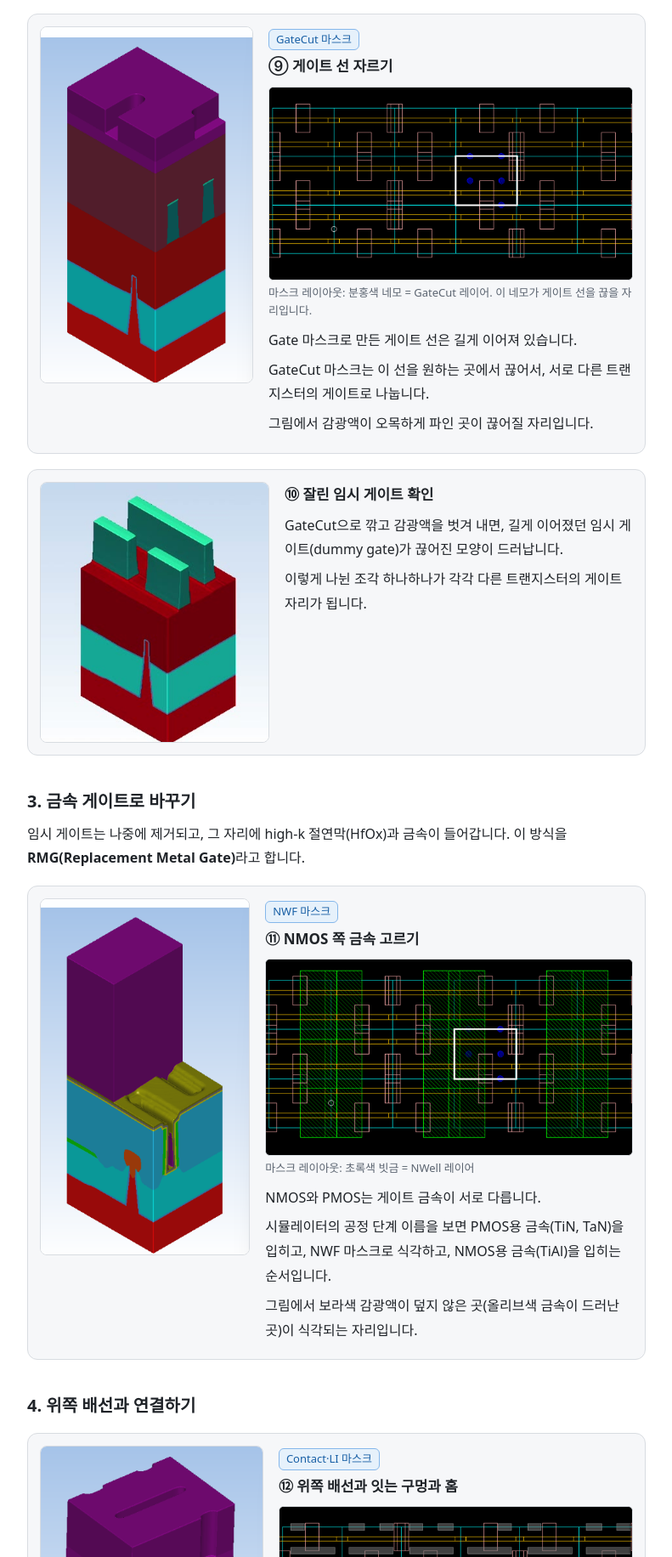
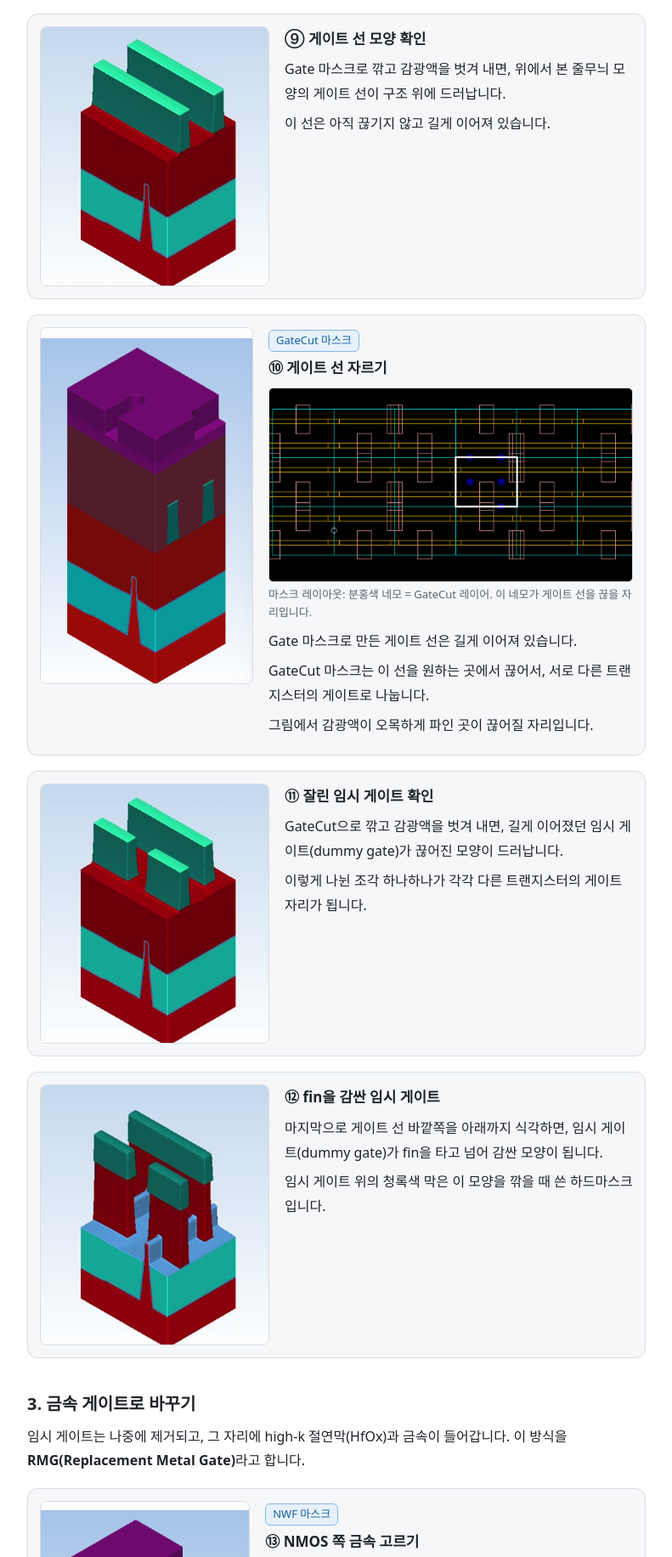
Before and after one commit to meyjeongtae-lang/semiconductor-study, a plain HTML site: page finfet.html in a window 1280 px wide. Shown: the part 3840-5672 px from the top of the page at 85% size, without its empty margins (244-1035 px from the left). Drawn offline with Linux system fonts and the light colour scheme.

Commit message:
⑨ 게이트 선 모양, ⑫ fin을 감싼 dummy gate 그림 추가 및 번호 조정
Co-Authored-By: Claude Sonnet 5.5 <noreply@anthropic.com>

```diff
--- a/finfet.html
+++ b/finfet.html
@@ -125,10 +125,19 @@
 </div>
 
 <div class="fig step">
+<img src="img/finfet-5b-gate-lines.png" alt="긴 게이트 선 두 줄이 위에 얹힌 구조 그림">
+<div>
+<h3>⑨ 게이트 선 모양 확인</h3>
+<p>Gate 마스크로 깎고 감광액을 벗겨 내면, 위에서 본 줄무늬 모양의 게이트 선이 구조 위에 드러납니다.</p>
+<p>이 선은 아직 끊기지 않고 길게 이어져 있습니다.</p>
+</div>
+</div>
+
+<div class="fig step">
 <img src="img/finfet-6-gatecut.png" alt="보라색 감광액에 홈이 파여 있고 그 아래로 게이트 선이 보이는 그림">
 <div>
 <span class="tag">GateCut 마스크</span>
-<h3>⑨ 게이트 선 자르기</h3>
+<h3>⑩ 게이트 선 자르기</h3>
 <figure class="lay" style="margin-left:0;margin-right:0"><img src="img/finfet-6-gatecut-layout-v3.png" alt="가로 게이트 선 위에 분홍색 네모가 놓인 마스크 레이아웃"><figcaption>마스크 레이아웃: 분홍색 네모 = GateCut 레이어. 이 네모가 게이트 선을 끊을 자리입니다.</figcaption></figure>
 <p>Gate 마스크로 만든 게이트 선은 길게 이어져 있습니다.</p>
 <p>GateCut 마스크는 이 선을 원하는 곳에서 끊어서, 서로 다른 트랜지스터의 게이트로 나눕니다.</p>
@@ -139,9 +148,18 @@
 <div class="fig step">
 <img src="img/finfet-6b-gatecut-done.png" alt="게이트 선이 세 조각으로 끊어져 있는 구조 그림">
 <div>
-<h3>⑩ 잘린 임시 게이트 확인</h3>
+<h3>⑪ 잘린 임시 게이트 확인</h3>
 <p>GateCut으로 깎고 감광액을 벗겨 내면, 길게 이어졌던 임시 게이트(dummy gate)가 끊어진 모양이 드러납니다.</p>
 <p>이렇게 나뉜 조각 하나하나가 각각 다른 트랜지스터의 게이트 자리가 됩니다.</p>
+</div>
+</div>
+
+<div class="fig step">
+<img src="img/finfet-6c-dummy-fin.png" alt="임시 게이트가 fin을 감싸고 있고 그 위에 청록색 마스크 막이 얹힌 구조 그림">
+<div>
+<h3>⑫ fin을 감싼 임시 게이트</h3>
+<p>마지막으로 게이트 선 바깥쪽을 아래까지 식각하면, 임시 게이트(dummy gate)가 fin을 타고 넘어 감싼 모양이 됩니다.</p>
+<p>임시 게이트 위의 청록색 막은 이 모양을 깎을 때 쓴 하드마스크입니다.</p>
 </div>
 </div>
 
@@ -152,7 +170,7 @@
 <img src="img/finfet-7-nwf.png" alt="금속 게이트가 채워진 구조 위에 보라색 감광액이 덮여 있는 그림">
 <div>
 <span class="tag">NWF 마스크</span>
-<h3>⑪ NMOS 쪽 금속 고르기</h3>
+<h3>⑬ NMOS 쪽 금속 고르기</h3>
 <figure class="lay" style="margin-left:0;margin-right:0"><img src="img/finfet-7-nwf-layout-v3.png" alt="초록색 빗금 영역과 분홍색 네모가 함께 보이는 마스크 레이아웃"><figcaption>마스크 레이아웃: 초록색 빗금 = NWell 레이어</figcaption></figure>
 <p>NMOS와 PMOS는 게이트 금속이 서로 다릅니다.</p>
 <p>시뮬레이터의 공정 단계 이름을 보면 PMOS용 금속(TiN, TaN)을 입히고, NWF 마스크로 식각하고, NMOS용 금속(TiAl)을 입히는 순서입니다.</p>
@@ -166,7 +184,7 @@
 <img src="img/finfet-8-contact.png" alt="맨 위 보라색 감광액에 길쭉한 홈이 열려 있는 그림">
 <div>
 <span class="tag">Contact·LI 마스크</span>
-<h3>⑫ 위쪽 배선과 잇는 구멍과 홈</h3>
+<h3>⑭ 위쪽 배선과 잇는 구멍과 홈</h3>
 <figure class="lay" style="margin-left:0;margin-right:0"><img src="img/finfet-8-contact-layout-v3.png" alt="회색 가로 막대와 파란 점이 보이는 마스크 레이아웃"><figcaption>마스크 레이아웃: 회색 막대 = LI 레이어, 파란 점 = Contact 레이어</figcaption></figure>
 <p>트랜지스터를 다 만들고 나면, 위쪽 배선과 잇기 위해 절연막에 구멍(Contact)과 길쭉한 홈(LI)을 팝니다.</p>
 <p>Contact 마스크가 구멍의 위치를, LI 마스크가 홈의 위치를 정합니다. 그림에서는 맨 위 감광액에 길쭉한 홈이 열려 있습니다.</p>
@@ -194,10 +212,10 @@
 <tr><td>FinCut</td><td>필요 없는 fin 잘라 내기</td><td>③</td></tr>
 <tr><td>NWell</td><td>PMOS가 들어갈 n형 웰 영역</td><td>없음</td></tr>
 <tr><td>Gate</td><td>게이트 선 모양</td><td>⑧</td></tr>
-<tr><td>GateCut</td><td>게이트 선 끊기</td><td>⑨</td></tr>
-<tr><td>NWF</td><td>NMOS 쪽 게이트 금속 영역</td><td>⑪</td></tr>
-<tr><td>Contact</td><td>위 배선과 잇는 구멍</td><td>⑫</td></tr>
-<tr><td>LI</td><td>짧은 국소 배선</td><td>⑫</td></tr>
+<tr><td>GateCut</td><td>게이트 선 끊기</td><td>⑩</td></tr>
+<tr><td>NWF</td><td>NMOS 쪽 게이트 금속 영역</td><td>⑬</td></tr>
+<tr><td>Contact</td><td>위 배선과 잇는 구멍</td><td>⑭</td></tr>
+<tr><td>LI</td><td>짧은 국소 배선</td><td>⑭</td></tr>
 </table>
 <p class="src">그림은 Coventor 공정 시뮬레이터로 만든 FinFET 모델의 단계별 3D 화면입니다.</p>
 </main>
```
Also changed, not shown: img/finfet-5b-gate-lines.png (added), img/finfet-6c-dummy-fin.png (added).
